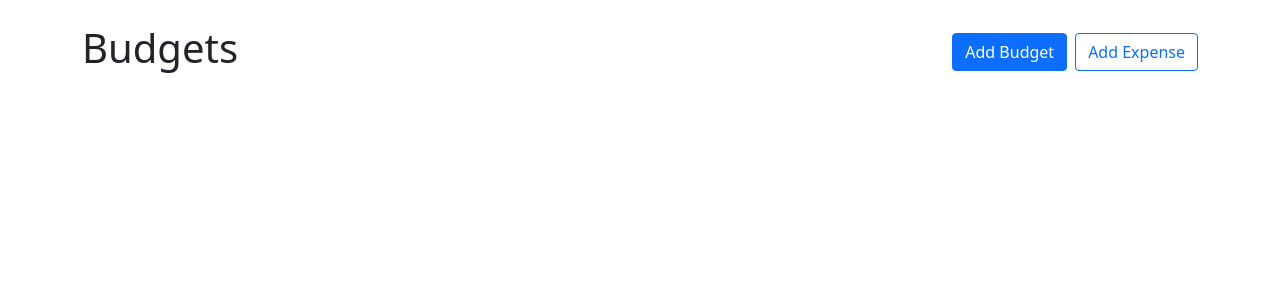
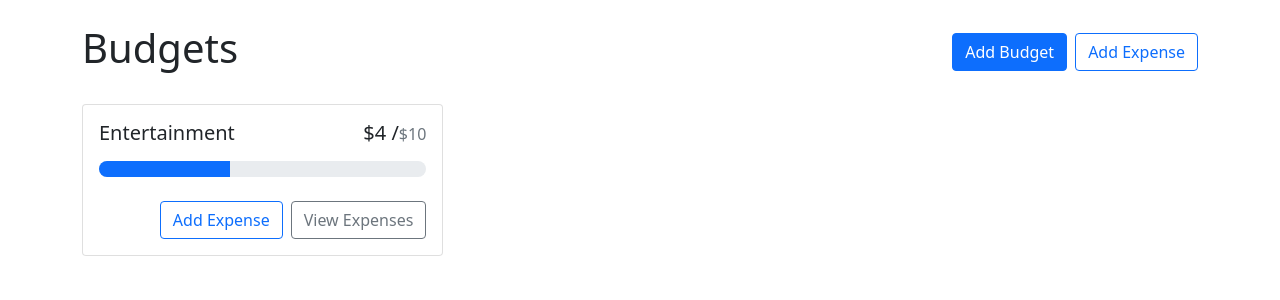
Before and after one commit to vijaygenius123/react-budget, a React (Create React App) app: page / in a window 1280 px wide. Shown: the top 300 px of the page. Built offline with nearby package versions, Linux system fonts and the light colour scheme.

Commit message:
Add Basic BudgetCard

```diff
--- a/src/App.tsx
+++ b/src/App.tsx
@@ -1,6 +1,6 @@
 import React from 'react';
 import {Button, Container, Stack} from "react-bootstrap";
-
+import BudgetCard from "./components/BudgetCard";
 
 function App() {
     return (
@@ -10,6 +10,14 @@ function App() {
                 <Button variant={"primary"}>Add Budget</Button>
                 <Button variant={"outline-primary"}>Add Expense</Button>
             </Stack>
+            <div style={{
+                display: "grid",
+                gridTemplateColumns: "repeat(auto-fill, minmax(300px, 1fr))",
+                gap: "1rem",
+                alignItems: "flex-start"
+            }}>
+                <BudgetCard name="Entertainment" amount={4} max={10} />
+            </div>
         </Container>
     );
 }
--- /dev/null
+++ b/src/components/BudgetCard.tsx
@@ -0,0 +1,44 @@
+import React, {FunctionComponent} from "react";
+import {Button, Card, ProgressBar, Stack} from "react-bootstrap";
+import {currencyFormatter, getProgressBarVariant} from "../utils";
+
+type CardProps = {
+    name: string,
+    amount: number,
+    max: number
+}
+
+const BudgetCard: FunctionComponent<CardProps> = ({name, amount, max}) => {
+    return (
+        <Card>
+            <Card.Body>
+                <Card.Title className={"d-flex justify-content-between align-items-baseline fw-normal mb-3"}>
+                    <div>{name}</div>
+                    <div className={"d-flex align-items-baseline"}>
+                        {currencyFormatter.format(amount)} / <span
+                        className={"text-muted fs-6"}>{currencyFormatter.format(max)}</span></div>
+                </Card.Title>
+                <ProgressBar
+                    className={"rounded-pill"}
+                    min={0}
+                    max={max}
+                    now={amount}
+                    variant={getProgressBarVariant(amount, max)}
+                />
+                <Stack direction={"horizontal"} gap={2} className={"mt-4"}>
+                    <Button variant={"outline-primary ms-auto"}>Add Expense</Button>
+                    <Button variant={"outline-secondary"}>View Expenses</Button>
+                </Stack>
+            </Card.Body>
+        </Card>
+    )
+
+}
+
+BudgetCard.defaultProps = {
+    name: 'Budget Title',
+    amount: 100,
+    max: 100
+}
+
+export default BudgetCard
--- a/src/index.css
+++ b/src/index.css
@@ -1,13 +1,3 @@
 body {
   margin: 0;
-  font-family: -apple-system, BlinkMacSystemFont, 'Segoe UI', 'Roboto', 'Oxygen',
-    'Ubuntu', 'Cantarell', 'Fira Sans', 'Droid Sans', 'Helvetica Neue',
-    sans-serif;
-  -webkit-font-smoothing: antialiased;
-  -moz-osx-font-smoothing: grayscale;
 }
-
-code {
-  font-family: source-code-pro, Menlo, Monaco, Consolas, 'Courier New',
-    monospace;
-}
--- /dev/null
+++ b/src/utils/index.ts
@@ -0,0 +1,12 @@
+export const currencyFormatter = new Intl.NumberFormat(undefined, {
+    currency: 'usd',
+    style: 'currency',
+    minimumFractionDigits: 0
+})
+
+export const getProgressBarVariant = (amount: number, max: number) => {
+    const ratio = amount / max
+    if (ratio < 0.5) return "primary"
+    else if (ratio < 0.75) return "warning"
+    else return "danger"
+}
```
Also changed, not shown: src/App.css (deleted, +0 -38 lines). Lines whose indentation alone changed are shown as unchanged.
